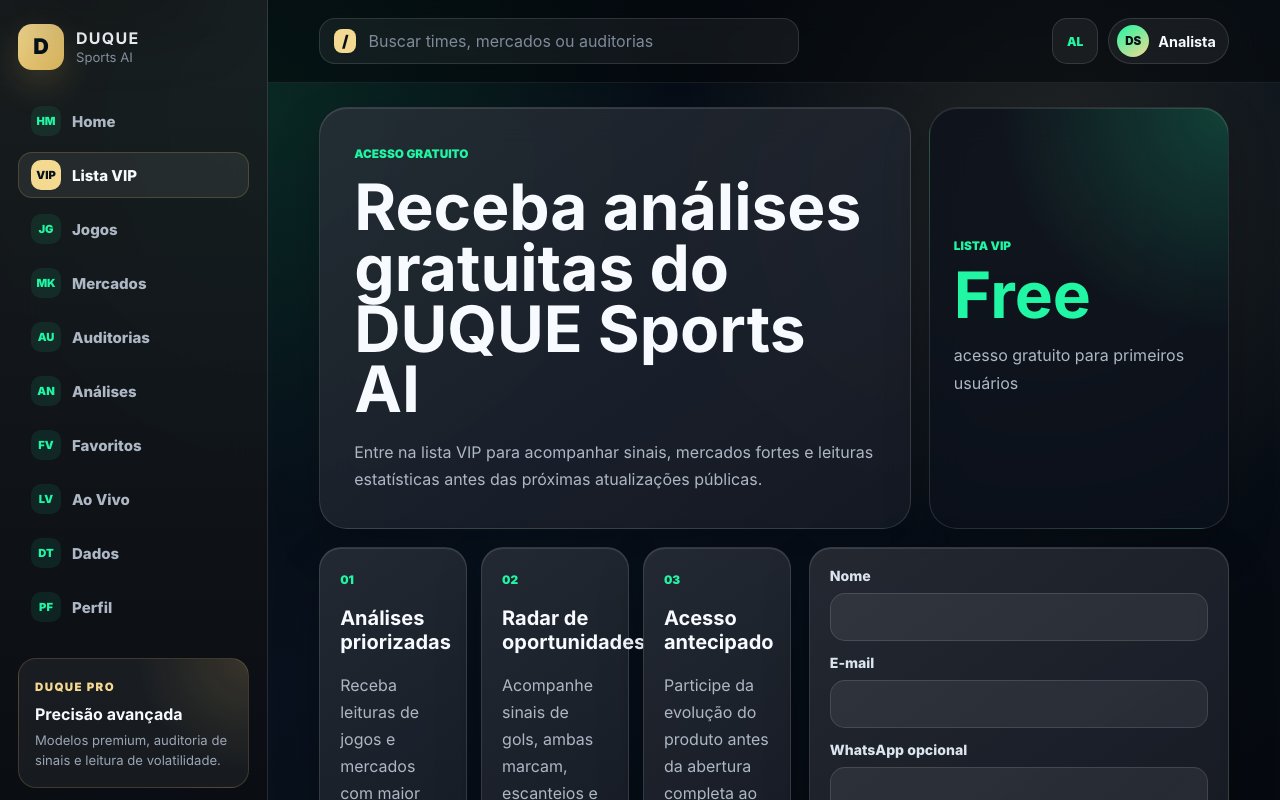
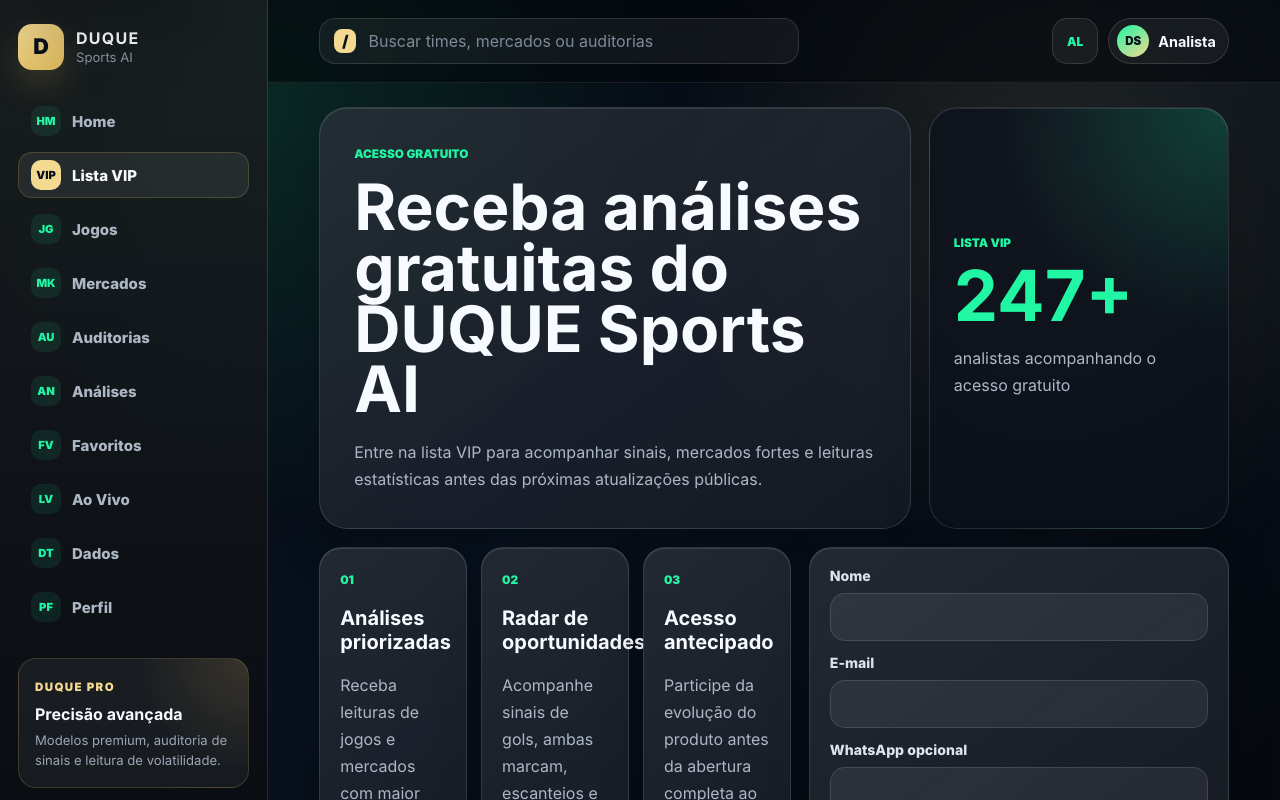
Before and after one commit to duqueroleta/DuqueSports-Codex, a React (Vite) app: page /lista-vip in a window 1280 px wide. Shown: the top 800 px of the page. Built offline with nearby package versions, Linux system fonts and the light colour scheme.

Commit message:
Add VIP social proof counter

```diff
--- a/src/pages/LeadCapturePage.jsx
+++ b/src/pages/LeadCapturePage.jsx
@@ -1,6 +1,6 @@
 import { useState } from 'react';
 import { useToast } from '../context/ToastContext.jsx';
-import { submitLead } from '../services/leadsService.js';
+import { getLeadCount, submitLead } from '../services/leadsService.js';
 import '../styles/page-lead-capture.css';
 
 const profileOptions = ['Apostador', 'Trader esportivo', 'Analista', 'Curioso'];
@@ -14,6 +14,7 @@ function LeadCapturePage() {
   });
   const [isSubmitting, setIsSubmitting] = useState(false);
   const [submitted, setSubmitted] = useState(false);
+  const [leadCount, setLeadCount] = useState(() => getLeadCount());
   const { showToast } = useToast();
 
   function updateField(event) {
@@ -28,6 +29,7 @@ function LeadCapturePage() {
     try {
       const result = await submitLead(formData);
       setSubmitted(true);
+      setLeadCount(getLeadCount());
       showToast(result.mode === 'duplicate' ? 'Este e-mail já está na lista VIP.' : 'Você entrou na lista VIP.');
     } catch {
       setSubmitted(true);
@@ -51,8 +53,8 @@ function LeadCapturePage() {
 
         <aside className="lead-summary">
           <span>Lista VIP</span>
-          <strong>Free</strong>
-          <p>acesso gratuito para primeiros usuários</p>
+          <strong>{leadCount}+</strong>
+          <p>analistas acompanhando o acesso gratuito</p>
         </aside>
       </section>
 
--- a/src/services/leadsService.js
+++ b/src/services/leadsService.js
@@ -1,4 +1,5 @@
 const LEADS_STORAGE_KEY = 'duque.leads';
+const BASE_LEAD_COUNT = 247;
 const GOOGLE_SHEETS_LEADS_ENDPOINT =
   'https://script.google.com/macros/s/AKfycbyoW36jLXME_tvvWhR_eTtI-Z8F9pwiaZPaQb78U_mB0XIUM7GNwKCBn1VZbCbCmi4SrA/exec';
 
@@ -18,6 +19,10 @@ function saveLeadLocally(lead) {
 function leadExistsLocally(email) {
   const normalizedEmail = email.trim().toLowerCase();
   return getStoredLeads().some((lead) => lead.email?.trim().toLowerCase() === normalizedEmail);
+}
+
+function getLeadCount() {
+  return BASE_LEAD_COUNT + getStoredLeads().length;
 }
 
 async function submitLead(leadData) {
@@ -62,4 +67,4 @@ async function submitLead(leadData) {
   return { mode: 'remote', ok: true };
 }
 
-export { submitLead };
+export { getLeadCount, submitLead };
--- a/src/styles/page-lead-capture.css
+++ b/src/styles/page-lead-capture.css
@@ -70,7 +70,7 @@
 .lead-summary strong {
   margin-top: 14px;
   color: var(--color-neon);
-  font-size: 4rem;
+  font-size: clamp(3.2rem, 6vw, 4.4rem);
   line-height: 0.9;
 }
 
```
